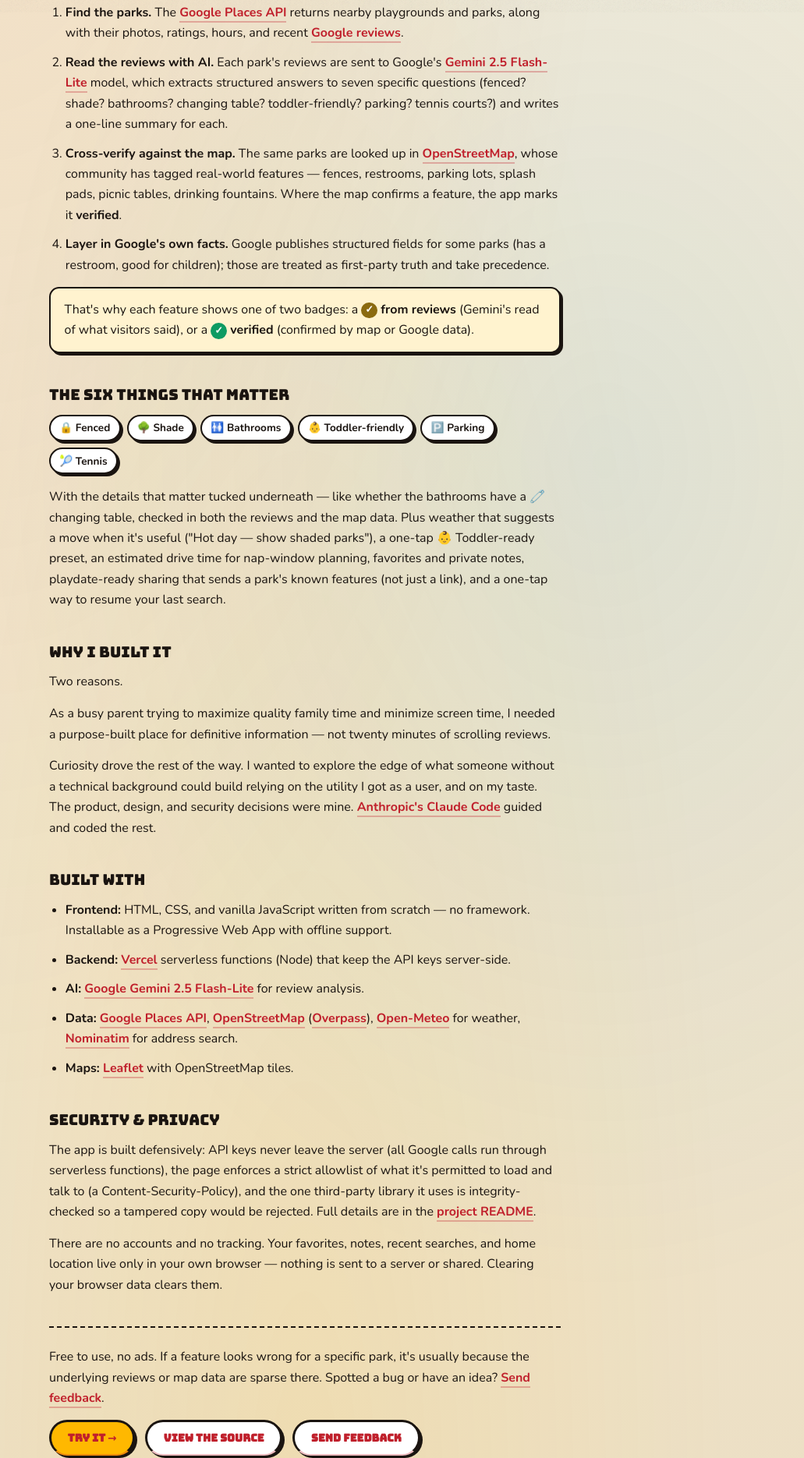
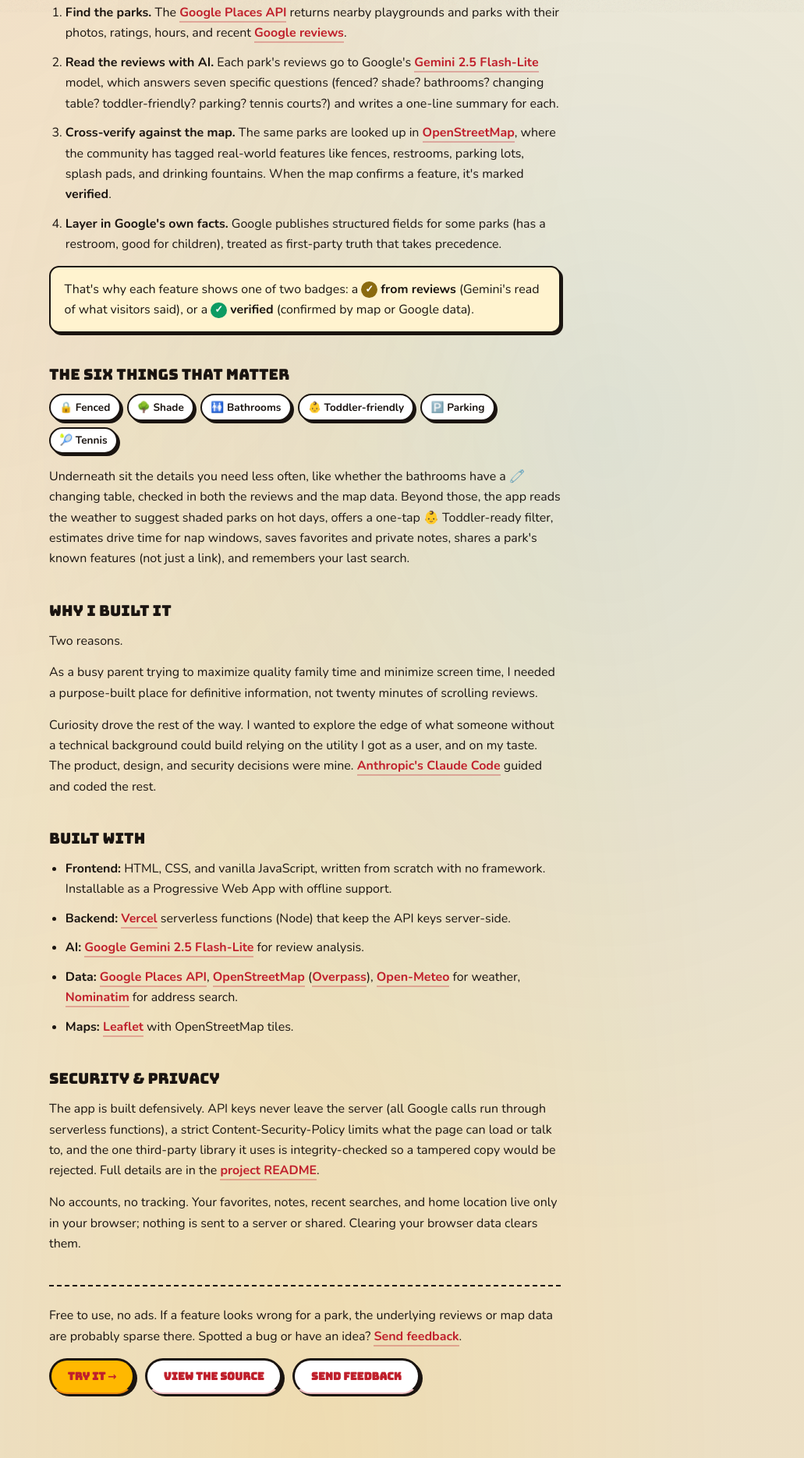
Before and after one commit to aww-ohh/playground-finder-1, a website: page about.html in a window 1280 px wide. Shown: the part 784-2654 px from the top of the page at 78% size, without its empty margins (249-1280 px from the left). Drawn offline with nearby package versions, Linux system fonts and the light colour scheme; a web font is replaced by a local one.

Commit message:
About: tighten copy and remove all em-dashes
Concision pass top to bottom. Reconstructed the seven em-dash sentences into
clean prose (commas, semicolons, or split sentences) and trimmed wordiness:
problem paragraph ('a parent' not 'a parent of a little kid', 'emergencies',
'Room to park'), solution split into two sentences, how-it-works steps
tightened, the feature paragraph de-run-on'd, security paragraph split and
'strict Content-Security-Policy limits what the page can load or talk to',
privacy 'No accounts, no tracking'. The locked 'Why I built it' paragraph
touched only to swap its one em-dash for a comma. Title separator changed
from em-dash to middle dot.

Bump service worker cache to v44.

```diff
--- a/about.html
+++ b/about.html
@@ -3,7 +3,7 @@
 <head>
   <meta charset="UTF-8">
   <meta name="viewport" content="width=device-width, initial-scale=1.0">
-  <title>About — Playground and Park Finder</title>
+  <title>About · Playground and Park Finder</title>
   <meta name="description" content="How Playground and Park Finder works: Google's Gemini AI reads real reviews, cross-checked against OpenStreetMap and Google's own data, to tell parents which playgrounds are fenced, shaded, and toddler-ready.">
 
   <link rel="icon" type="image/svg+xml" href="/icon.svg">
@@ -29,20 +29,20 @@
       <p>
         <strong>Finding a good playground should take ten seconds, not twenty
         browser tabs.</strong> Map apps tell you a park <em>exists</em>. They
-        don't tell you what a parent of a little kid actually needs to know
-        before loading everyone into the car: <strong>Is it fenced so little
-        ones stay safely inside? Is there shade in July? A bathroom for the
-        inevitable emergency? Somewhere to park?</strong> That information is
-        buried in hundreds of reviews nobody has time to read.
+        don't tell you what a parent actually needs to know before loading
+        everyone into the car: <strong>Is it fenced so little ones stay safely
+        inside? Is there shade in July? A bathroom for emergencies? Room to
+        park?</strong> That information sits buried in hundreds of reviews
+        nobody has time to read.
       </p>
     </section>
 
     <section class="about-section">
       <h2>The solution</h2>
       <p>
-        A free web app that answers those questions at a glance: search any
-        address, and every nearby park shows the things parents care about —
-        read from real reviews by AI, cross-checked against map data. No
+        A free web app that answers those questions at a glance. Search any
+        address, and every nearby park shows the features parents care about,
+        read from real reviews by AI and cross-checked against map data. No
         account, no app store, no ads. Built to load fast, works on any phone,
         and installs like an app for quick access.
       </p>
@@ -58,29 +58,29 @@
         <li>
           <strong>Find the parks.</strong> The
           <a href="https://developers.google.com/maps/documentation/places/web-service/overview" target="_blank" rel="noopener noreferrer">Google Places API</a>
-          returns nearby playgrounds and parks, along with their photos, ratings,
+          returns nearby playgrounds and parks with their photos, ratings,
           hours, and recent
           <a href="https://www.google.com/maps" target="_blank" rel="noopener noreferrer">Google reviews</a>.
         </li>
         <li>
-          <strong>Read the reviews with AI.</strong> Each park's reviews are sent
-          to Google's
+          <strong>Read the reviews with AI.</strong> Each park's reviews go to
+          Google's
           <a href="https://ai.google.dev/gemini-api/docs/models" target="_blank" rel="noopener noreferrer">Gemini 2.5 Flash-Lite</a>
-          model, which extracts structured answers to seven specific questions
-          (fenced? shade? bathrooms? changing table? toddler-friendly? parking?
-          tennis courts?) and writes a one-line summary for each.
+          model, which answers seven specific questions (fenced? shade?
+          bathrooms? changing table? toddler-friendly? parking? tennis courts?)
+          and writes a one-line summary for each.
         </li>
         <li>
           <strong>Cross-verify against the map.</strong> The same parks are looked
-          up in <a href="https://www.openstreetmap.org/" target="_blank" rel="noopener noreferrer">OpenStreetMap</a>, whose community has tagged real-world
-          features — fences, restrooms, parking lots, splash pads, picnic tables,
-          drinking fountains. Where the map confirms a feature, the app marks it
+          up in <a href="https://www.openstreetmap.org/" target="_blank" rel="noopener noreferrer">OpenStreetMap</a>, where the community has tagged
+          real-world features like fences, restrooms, parking lots, splash pads,
+          and drinking fountains. When the map confirms a feature, it's marked
           <strong>verified</strong>.
         </li>
         <li>
           <strong>Layer in Google's own facts.</strong> Google publishes
-          structured fields for some parks (has a restroom, good for children);
-          those are treated as first-party truth and take precedence.
+          structured fields for some parks (has a restroom, good for children),
+          treated as first-party truth that takes precedence.
         </li>
       </ol>
       <p class="about-legend-note">
@@ -103,13 +103,12 @@
         <span class="about-signal">🎾 Tennis</span>
       </div>
       <p>
-        With the details that matter tucked underneath — like whether the
+        Underneath sit the details you need less often, like whether the
         bathrooms have a 🧷 changing table, checked in both the reviews and the
-        map data. Plus weather that suggests a move when it's useful ("Hot day
-        — show shaded parks"), a one-tap 👶 Toddler-ready preset, an estimated
-        drive time for nap-window planning, favorites and private notes,
-        playdate-ready sharing that sends a park's known features (not just a
-        link), and a one-tap way to resume your last search.
+        map data. Beyond those, the app reads the weather to suggest shaded
+        parks on hot days, offers a one-tap 👶 Toddler-ready filter, estimates
+        drive time for nap windows, saves favorites and private notes, shares a
+        park's known features (not just a link), and remembers your last search.
       </p>
     </section>
 
@@ -118,8 +117,8 @@
       <p>Two reasons.</p>
       <p>
         As a busy parent trying to maximize quality family time and minimize
-        screen time, I needed a purpose-built place for definitive information
-        — not twenty minutes of scrolling reviews.
+        screen time, I needed a purpose-built place for definitive information,
+        not twenty minutes of scrolling reviews.
       </p>
       <p>
         Curiosity drove the rest of the way. I wanted to explore the edge of
@@ -134,7 +133,7 @@
     <section class="about-section">
       <h2>Built with</h2>
       <ul class="about-stack">
-        <li><strong>Frontend:</strong> HTML, CSS, and vanilla JavaScript written from scratch — no framework. Installable as a Progressive Web App with offline support.</li>
+        <li><strong>Frontend:</strong> HTML, CSS, and vanilla JavaScript, written from scratch with no framework. Installable as a Progressive Web App with offline support.</li>
         <li><strong>Backend:</strong> <a href="https://vercel.com/" target="_blank" rel="noopener noreferrer">Vercel</a> serverless functions (Node) that keep the API keys server-side.</li>
         <li><strong>AI:</strong> <a href="https://ai.google.dev/gemini-api/docs/models" target="_blank" rel="noopener noreferrer">Google Gemini 2.5 Flash-Lite</a> for review analysis.</li>
         <li><strong>Data:</strong> <a href="https://developers.google.com/maps/documentation/places/web-service/overview" target="_blank" rel="noopener noreferrer">Google Places API</a>, <a href="https://www.openstreetmap.org/" target="_blank" rel="noopener noreferrer">OpenStreetMap</a> (<a href="https://overpass-api.de/" target="_blank" rel="noopener noreferrer">Overpass</a>), <a href="https://open-meteo.com/" target="_blank" rel="noopener noreferrer">Open-Meteo</a> for weather, <a href="https://nominatim.org/" target="_blank" rel="noopener noreferrer">Nominatim</a> for address search.</li>
@@ -145,25 +144,24 @@
     <section class="about-section">
       <h2>Security &amp; privacy</h2>
       <p>
-        The app is built defensively: API keys never leave the server (all
-        Google calls run through serverless functions), the page enforces a
-        strict allowlist of what it's permitted to load and talk to (a
-        Content-Security-Policy), and the one third-party library it uses is
-        integrity-checked so a tampered copy would be rejected. Full details
-        are in the
+        The app is built defensively. API keys never leave the server (all
+        Google calls run through serverless functions), a strict
+        Content-Security-Policy limits what the page can load or talk to, and
+        the one third-party library it uses is integrity-checked so a tampered
+        copy would be rejected. Full details are in the
         <a href="https://github.com/aww-ohh/playground-finder-1#security--privacy" target="_blank" rel="noopener noreferrer">project README</a>.
       </p>
       <p>
-        There are no accounts and no tracking. Your favorites, notes, recent
-        searches, and home location live only in your own browser — nothing is
-        sent to a server or shared. Clearing your browser data clears them.
+        No accounts, no tracking. Your favorites, notes, recent searches, and
+        home location live only in your browser; nothing is sent to a server or
+        shared. Clearing your browser data clears them.
       </p>
     </section>
 
     <section class="about-section about-colophon">
       <p>
-        Free to use, no ads. If a feature looks wrong for a specific park, it's
-        usually because the underlying reviews or map data are sparse there.
+        Free to use, no ads. If a feature looks wrong for a park, the
+        underlying reviews or map data are probably sparse there.
         Spotted a bug or have an idea?
         <a href="https://docs.google.com/forms/d/16o7N081IMfD6yPiLRoev0e48ZHwTADvJZl5Hxtn0jRo/viewform" target="_blank" rel="noopener noreferrer">Send feedback</a>.
       </p>
--- a/sw.js
+++ b/sw.js
@@ -1,8 +1,8 @@
 // Service worker — caches the site shell and the last search response.
 // Offline behavior: site loads, last search you did still appears.
 
-var SHELL_CACHE = 'pgf-shell-v43';
-var DATA_CACHE  = 'pgf-data-v43';
+var SHELL_CACHE = 'pgf-shell-v44';
+var DATA_CACHE  = 'pgf-data-v44';
 
 // Files that make up the shell — bumped version triggers re-cache
 var SHELL_FILES = [
```
